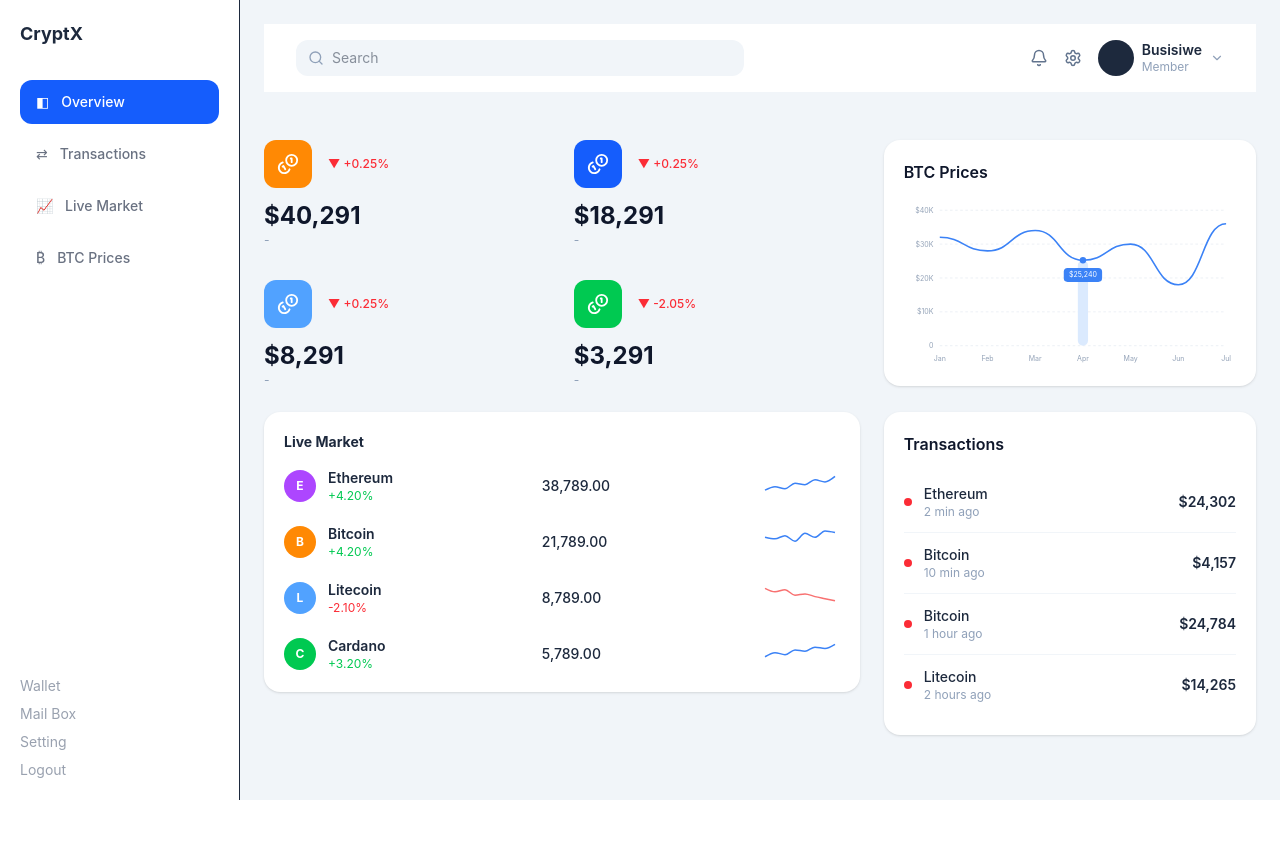
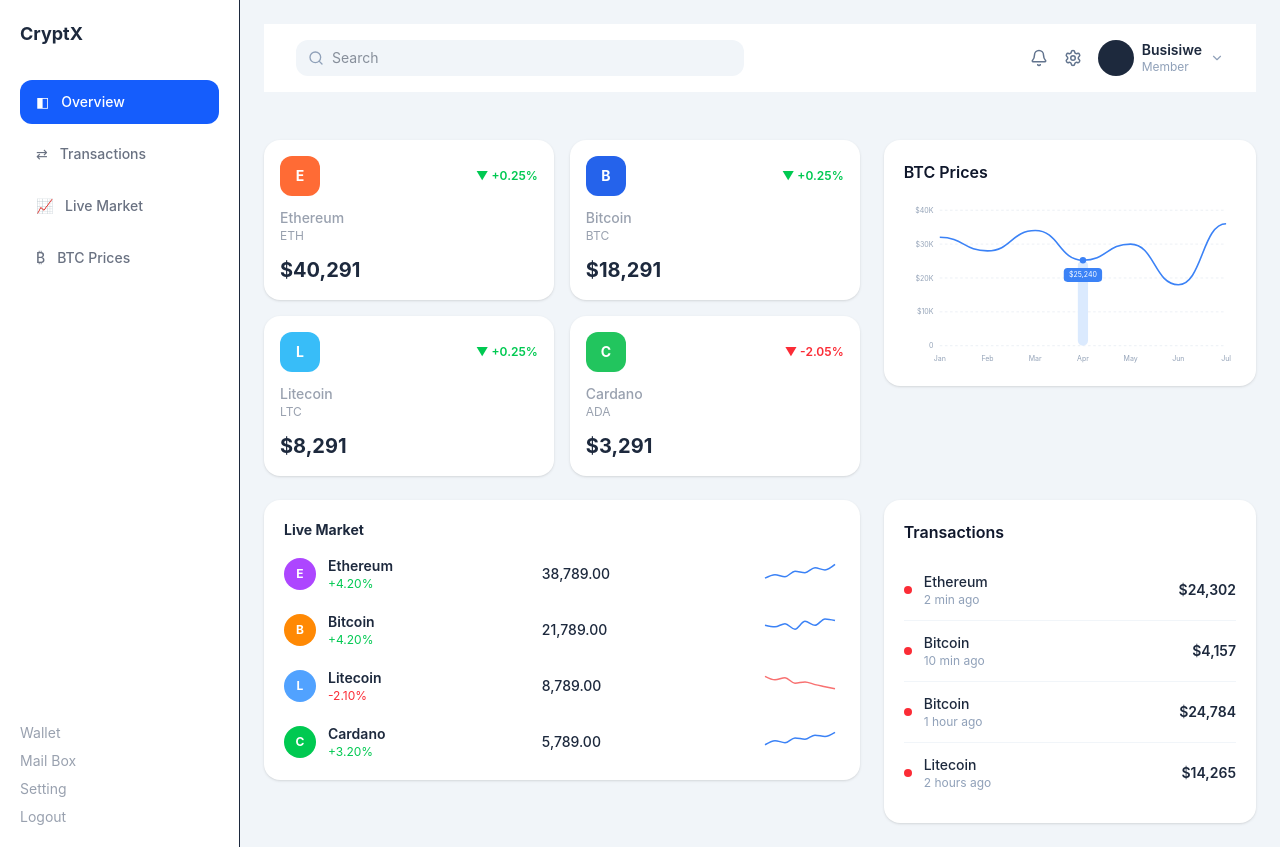
Before and after one commit to Busisiwe516/cryptx-dashboard, a React (Vite) app: page / in a window 1280 px wide. Before the commit the page ends 800 px from the top, so only its background shows below. Built offline with nearby package versions, Linux system fonts and the light colour scheme.

Commit message:
fix stat cards labels

```diff
--- a/src/components/StatCards.jsx
+++ b/src/components/StatCards.jsx
@@ -1,11 +1,37 @@
-import StatCard from "./StatCard";
 import { stats } from "../data/dashboardData";
 
 export default function StatCards() {
   return (
-    <div className="grid grid-cols-2 gap-x-6 gap-y-8">
-      {stats.map((s) => (
-        <StatCard key={s.coin} {...s} />
+    <div className="grid grid-cols-1 sm:grid-cols-2 gap-4">
+      {stats.map((item, i) => (
+        <div
+          key={i}
+          className="bg-white rounded-2xl p-4 shadow-sm flex flex-col gap-3"
+        >
+          {/* Top row: icon + change */}
+          <div className="flex items-center justify-between">
+            <div
+              className="w-10 h-10 rounded-xl flex items-center justify-center text-white font-bold text-sm"
+              style={{ background: item.color }}
+            >
+              {item.icon}
+            </div>
+            <span
+              className={`text-xs font-semibold ${item.change.includes("-") ? "text-red-500" : "text-green-500"}`}
+            >
+              {item.change}
+            </span>
+          </div>
+
+          {/* MIDDLE - THIS WAS MISSING */}
+          <div>
+            <p className="text-sm text-gray-400 font-medium">{item.name}</p>
+            <p className="text-xs text-gray-400">{item.sub}</p>
+          </div>
+
+          {/* Bottom: price */}
+          <p className="text-xl font-bold text-slate-800">{item.price}</p>
+        </div>
       ))}
     </div>
   );
--- a/src/data/dashboardData.js
+++ b/src/data/dashboardData.js
@@ -1,36 +1,36 @@
 // all the dashboard content lives here.
 export const stats = [
   {
-    id: 1,
-    name: "Bitcoin",
-    symbol: "BTC",
-    value: "$40,291",
-    change: "+0.25%",
-    color: "bg-orange-400",
+    name: "Ethereum",
+    sub: "ETH",
+    price: "$40,291",
+    change: "▼ +0.25%",
+    icon: "E",
+    color: "#ff6b35",
   },
   {
-    id: 2,
-    name: "Ethereum",
-    symbol: "ETH",
-    value: "$18,291",
-    change: "+0.25%",
-    color: "bg-blue-600",
+    name: "Bitcoin",
+    sub: "BTC",
+    price: "$18,291",
+    change: "▼ +0.25%",
+    icon: "B",
+    color: "#2563eb",
   },
   {
-    id: 3,
     name: "Litecoin",
-    symbol: "ITU",
-    value: "$8,291",
-    change: "+0.25%",
-    color: "bg-blue-400",
+    sub: "LTC",
+    price: "$8,291",
+    change: "▼ +0.25%",
+    icon: "L",
+    color: "#38bdf8",
   },
   {
-    id: 4,
-    name: "Binance",
-    symbol: "BNB",
-    value: "$3,291",
-    change: "-2.05%",
-    color: "bg-green-500",
+    name: "Cardano",
+    sub: "ADA",
+    price: "$3,291",
+    change: "▼ -2.05%",
+    icon: "C",
+    color: "#22c55e",
   },
 ];
 
```
